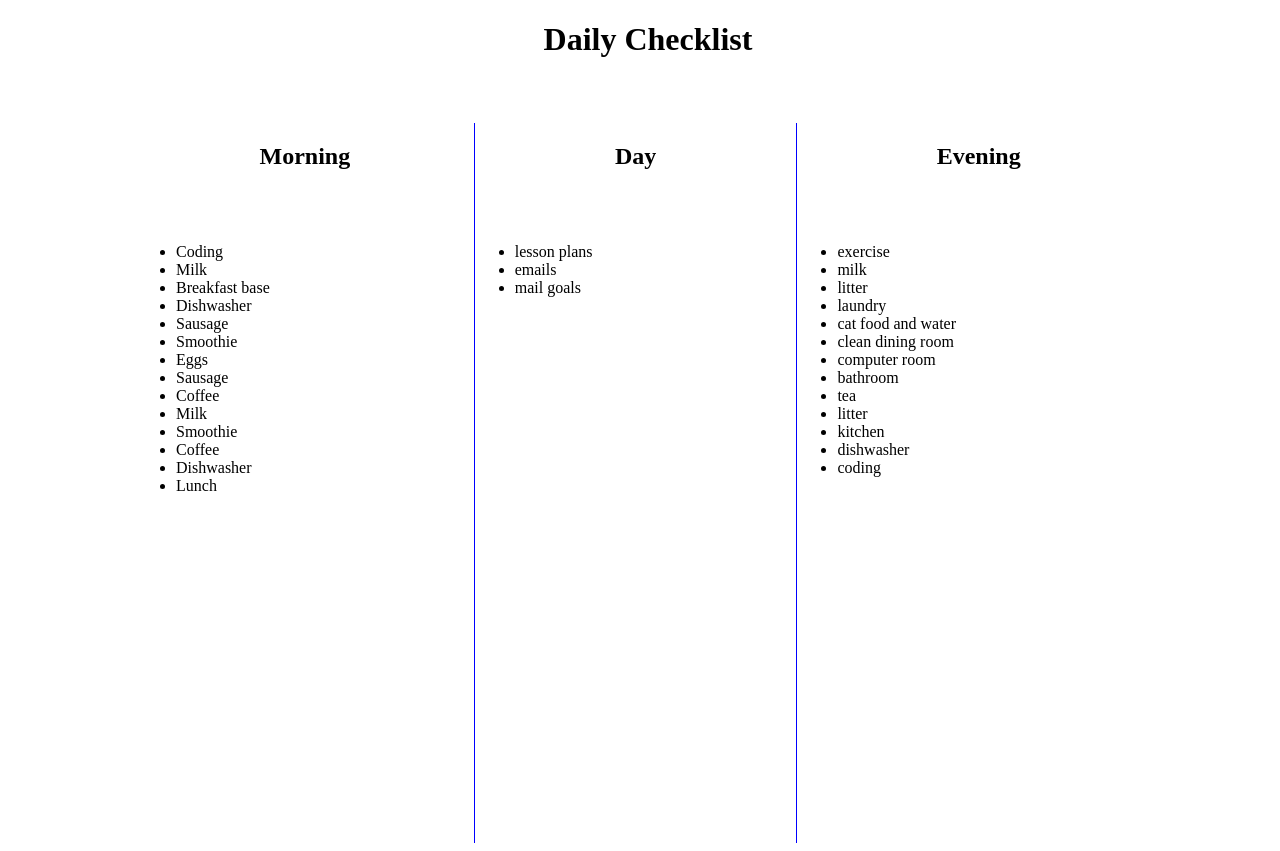
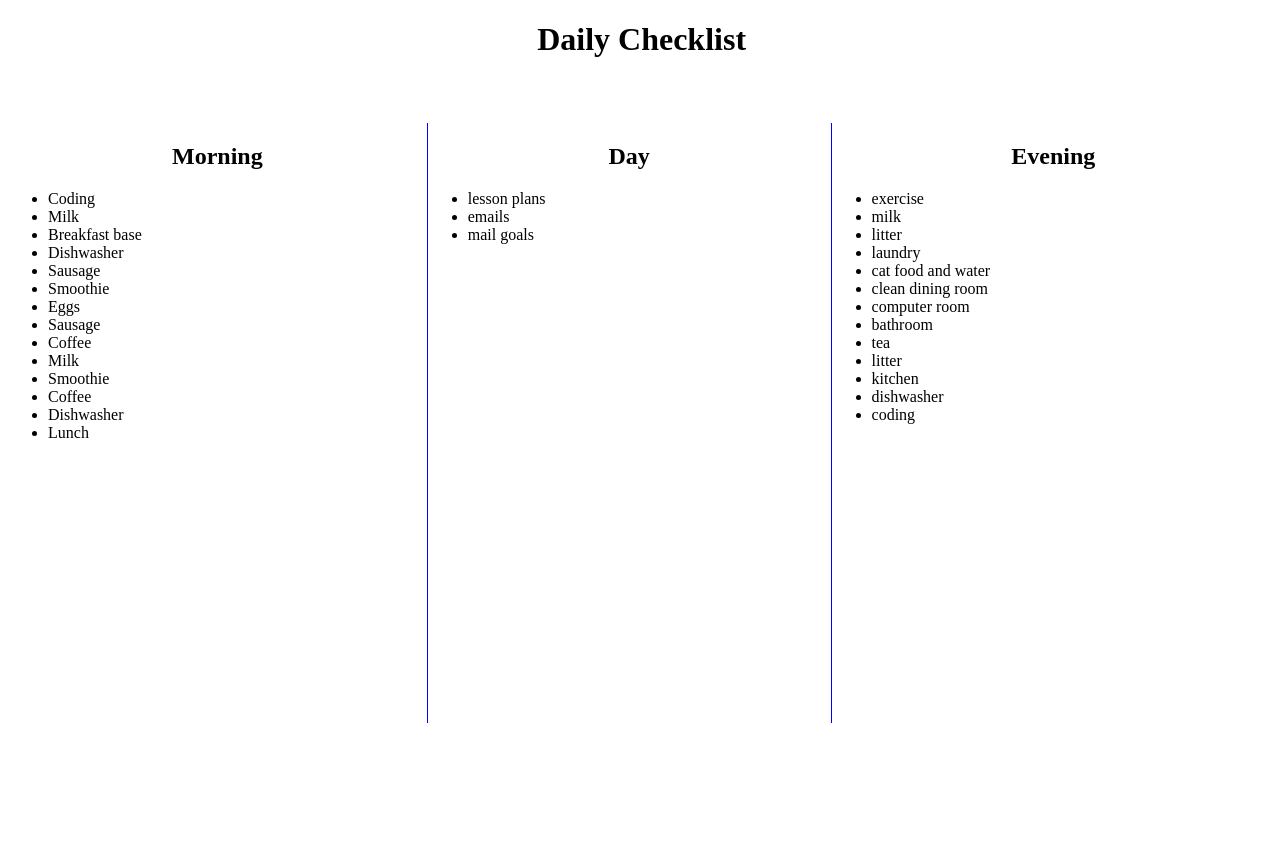
Before and after one commit to justinwilliamsrva/dailyRoutineChecker, a plain HTML site: page index.html in a window 1280 px wide. After the commit the page ends 800 px from the top, so only its background shows below. Drawn offline with Linux system fonts and the light colour scheme.

Commit message:
Fixed Viewheights and widths

```diff
--- a/index.html
+++ b/index.html
@@ -7,7 +7,7 @@
         <title>Daily Routine Checklist</title>
     </head>
     <body>
-        <h1 class="heading">Daily Checklist</h1>
+        <h1 id="title" class="heading">Daily Checklist</h1>
         <div id="grid-container">
             <div id="morning" class="column ">
                 <h2 class="heading">Morning</h2>
--- a/style.css
+++ b/style.css
@@ -17,29 +17,31 @@
     }
 ul{margin:0}
 .column > :first-child{
+    padding-bottom: 10px;
 
     border-bottom:1px solid blue
 }
 }
 @media only screen and (min-width: 600px) {
 body{
-    height: 100%;
-    width: 100%;
+    height: 99%;
+    width: 99%;
     box-sizing: border-box;
 }
 *{box-sizing: inherit;}
 
 .heading {
     text-align: center;
-    height:10vh;
+
 
 }
+#title{height:10vh;}
 
 #grid-container{
     display: grid;
     grid-template-columns: auto auto auto;
-    margin: 0% 10%;
-    height: 90vh;
+    max-width: 100%;
+    height: 75vh;
 
 }
 
```
